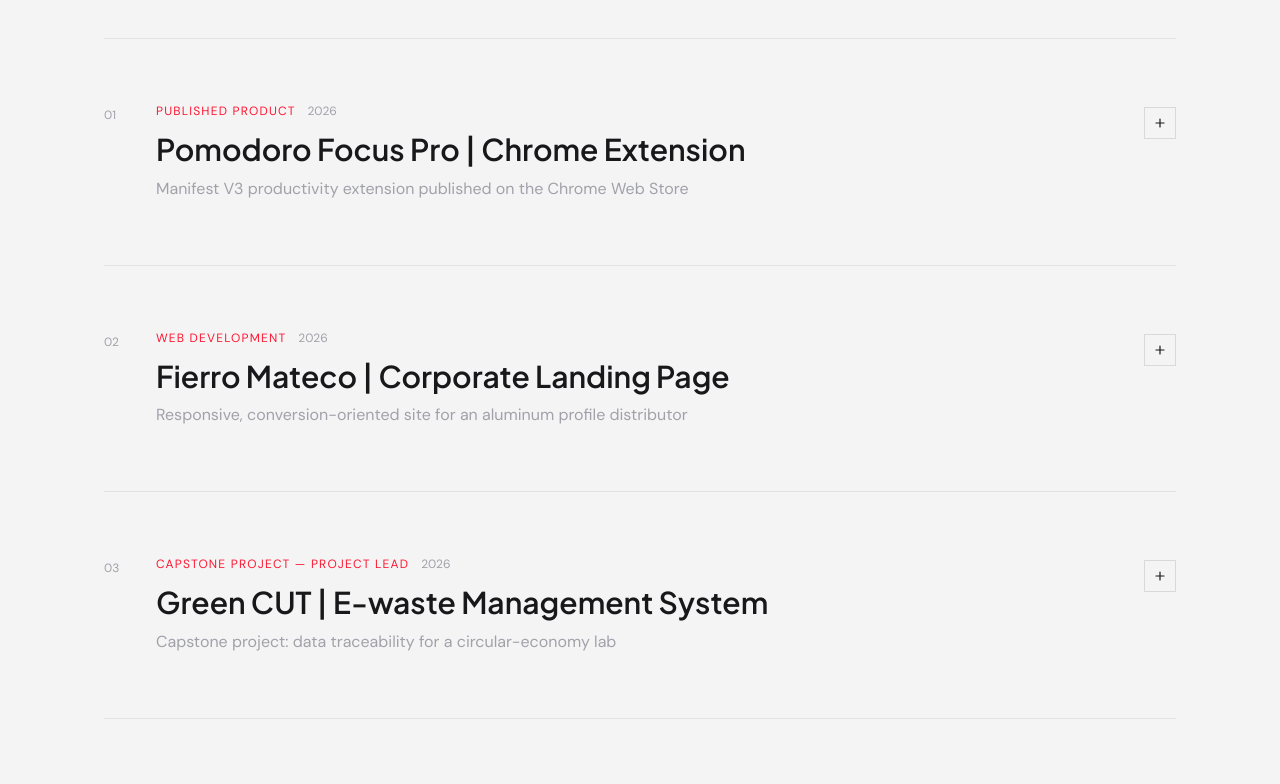
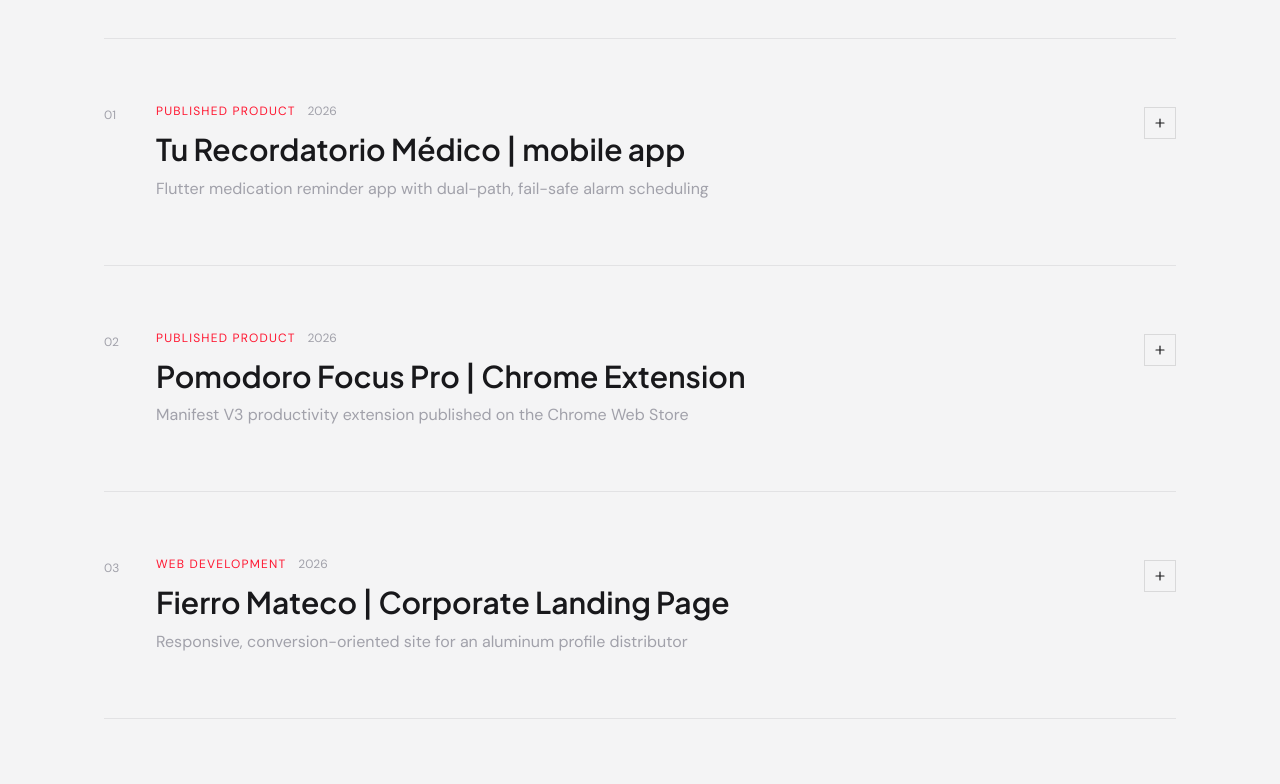
Before and after one commit to zizza13/portafolio-maqueta, a React (Vite) app: page / in a window 1280 px wide. Shown: the part 1040-1824 px from the top of the page. Built offline with nearby package versions, Linux system fonts and the light colour scheme; the HTML template or start-up script is replaced by a standard one.

Commit message:
feat: Agregar project 01, ru recordatorio medico

```diff
--- a/src/App.tsx
+++ b/src/App.tsx
@@ -24,6 +24,29 @@
     id: 1,
     tag: 'Published Product',
     year: '2026',
+    title: 'Tu Recordatorio Médico | mobile app',
+    subtitle: 'Flutter medication reminder app with dual-path, fail-safe alarm scheduling',
+    problem:
+      'Standard reminder apps rely on a single notification channel, which OEM battery optimizers routinely kill in the background, silently dropping alerts, missing them entirely after a device reboot. For a medication adherence app, a missed reminder isn’t an inconvenience,  it can mean a failed treatment.',
+    solution:
+      'I built a dual path alarm architecture: every dose is scheduled through both a plugin based alarm engine and Android’s native AlarmManager as a redundant backup, so alarms survive reboots, background restrictions, and OEM battery killers. Alarms fire as a full screen. It also has stock tracking with low stock warnings, home screen widgets showing the next dose. The app runs entirely on device: no backend, no Internet permission, zero data ever leaves the phone.',
+    results: [
+      'V1 fully functional and feature complete',
+      'alarm system survives device reboot, background app restriction, and OEM battery optimization',
+      '124 automated tests covering scheduling edge cases',
+      'frequency math, alarm collision resolution, snooze protection',
+      'Zero data collection: 100% local persistence',
+      'Home screen widgets + swipeable weekly adherence tracking'
+    ],
+    tech: ['Flutter', 'Dart', 'Kotlin', 'Android', 'AlarmManager'],
+    image: '/tu_recordatorio_medico.png',
+    //link: 'https://chromewebstore.google.com/detail/pomodoro-focus-pro/cplgofhaeomhmegoiolefancgajicmof',
+    //linkLabel: 'Get it on the Chrome Web Store →',
+  },
+  {
+    id: 2,
+    tag: 'Published Product',
+    year: '2026',
     title: 'Pomodoro Focus Pro | Chrome Extension',
     subtitle: 'Manifest V3 productivity extension published on the Chrome Web Store',
     problem:
@@ -42,7 +65,7 @@
     linkLabel: 'Get it on the Chrome Web Store →',
   },
   {
-    id: 2,
+    id: 3,
     tag: 'Web Development',
     year: '2026',
     title: 'Fierro Mateco | Corporate Landing Page',
@@ -63,7 +86,7 @@
     linkLabel: 'View Live Demo →',
   },
   {
-    id: 3,
+    id: 4,
     tag: 'Capstone Project — Project Lead',
     year: '2026',
     title: 'Green CUT | E-waste Management System',
@@ -82,7 +105,7 @@
     image: '/green_cut.png',
   },
   {
-    id: 4,
+    id: 5,
     tag: 'Process Digitalization',
     year: '2024',
     title: 'Grupo Modelo | Product Loading Digitalization',
```
Also changed, not shown: public/tu_recordatorio_medico.png (added).
